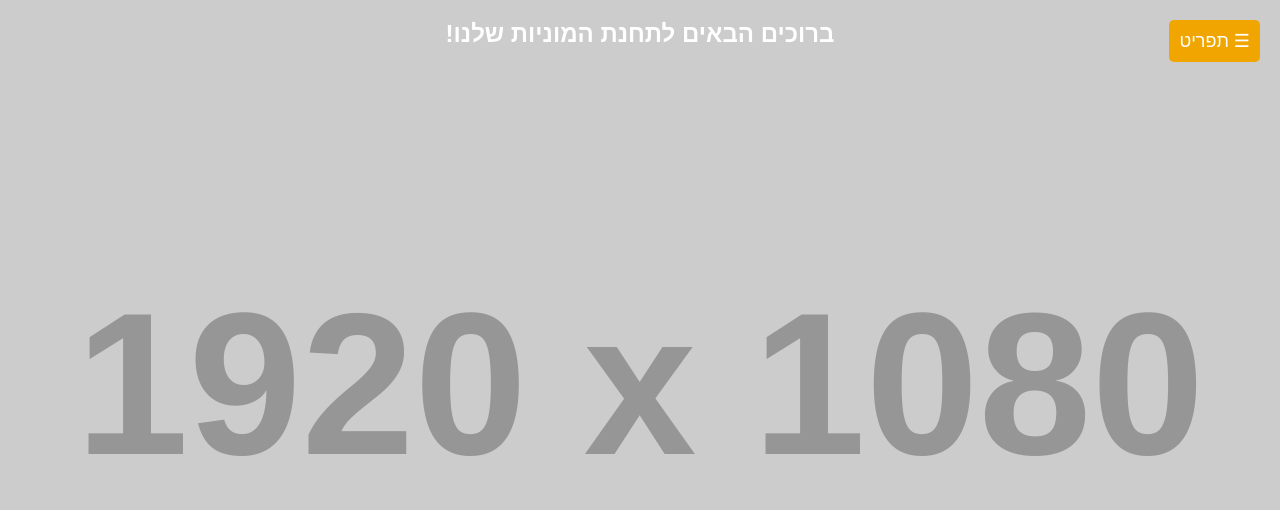
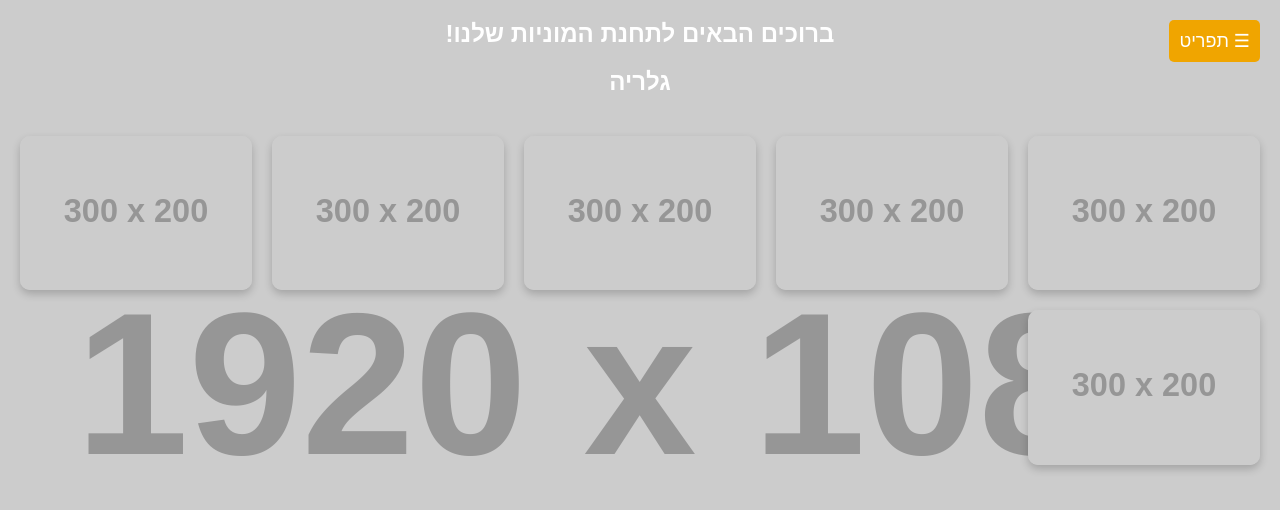
Before and after one commit to yigal2525/test, a plain HTML site: page index.html in a window 1280 px wide. Drawn offline with Linux system fonts and the light colour scheme; placeholder pictures from the web are drawn by us.

Commit message:
Update index.html

```diff
--- a/index.html
+++ b/index.html
@@ -80,10 +80,26 @@
         .open-sidebar {
             right: 0;
         }
+
+        .gallery {
+            display: grid;
+            grid-template-columns: repeat(auto-fit, minmax(200px, 1fr));
+            gap: 20px;
+            padding: 20px;
+            text-align: center;
+        }
+
+        .gallery img {
+            width: 100%;
+            height: auto;
+            border-radius: 10px;
+            box-shadow: 0 4px 8px rgba(0, 0, 0, 0.2);
+        }
+
     </style>
 </head>
-<body>
-    <button class="menu-toggle" onclick="toggleMenu()">☰ תפריט</button>
+<body onclick="closeMenu(event)">
+    <button class="menu-toggle" onclick="toggleMenu(event)">☰ תפריט</button>
     <nav class="sidebar" id="sidebar">
         <ul>
             <li><a href="#home">דף ראשי</a></li>
@@ -109,9 +125,28 @@
         <h1>ברוכים הבאים לתחנת המוניות שלנו!</h1>
     </section>
 
+    <section id="gallery">
+        <h2>גלריה</h2>
+        <div class="gallery">
+            <img src="https://via.placeholder.com/300x200.png?text=Taxi+1" alt="Taxi 1">
+            <img src="https://via.placeholder.com/300x200.png?text=Taxi+2" alt="Taxi 2">
+            <img src="https://via.placeholder.com/300x200.png?text=Taxi+3" alt="Taxi 3">
+            <img src="https://via.placeholder.com/300x200.png?text=Taxi+4" alt="Taxi 4">
+            <img src="https://via.placeholder.com/300x200.png?text=Taxi+5" alt="Taxi 5">
+            <img src="https://via.placeholder.com/300x200.png?text=Taxi+6" alt="Taxi 6">
+        </div>
+    </section>
+
     <script>
-        function toggleMenu() {
+        function toggleMenu(event) {
+            event.stopPropagation(); // Prevent the click from propagating to the body
             document.getElementById("sidebar").classList.toggle("open-sidebar");
+        }
+
+        function closeMenu(event) {
+            if (!event.target.closest(".sidebar") && !event.target.closest(".menu-toggle")) {
+                document.getElementById("sidebar").classList.remove("open-sidebar");
+            }
         }
     </script>
 </body>
```
